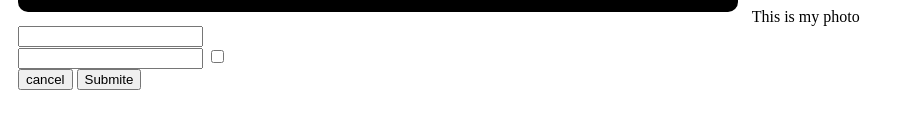
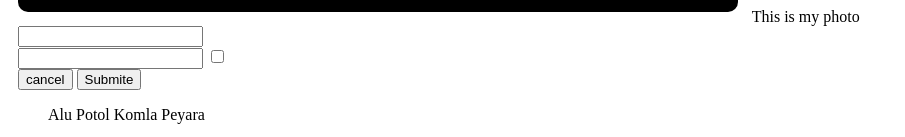
Before and after one commit to Abdulalimh/new-website, a plain HTML site: page index.html in a window 1280 px wide. Shown: the part 1281-1418 px from the top of the page, without its empty margins (0-905 px from the left). Before the commit the page ends 1379 px from the top, so only its background shows below. Drawn offline with Linux system fonts and the light colour scheme.

Commit message:
ol-add-blog

```diff
--- a/index.html
+++ b/index.html
@@ -71,6 +71,14 @@
 
 
 
+<ol>
+    Alu
+    Potol
+    Komla
+    Peyara
+
+</ol>
+
 
 
 </body>
```
